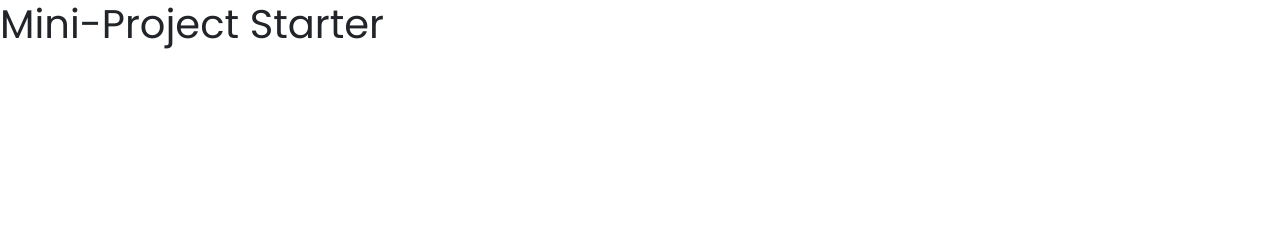
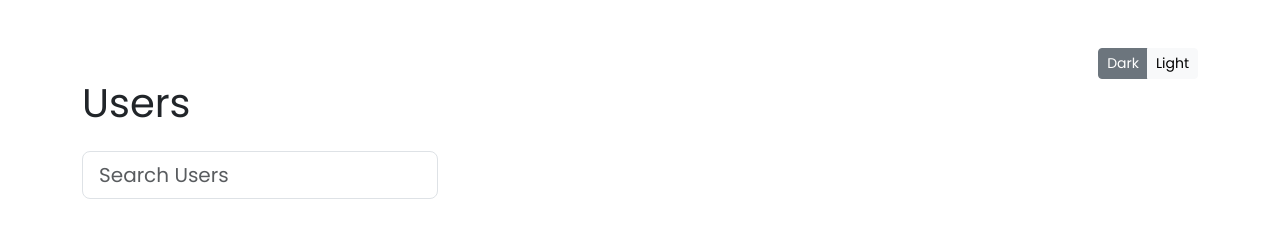
Before and after one commit to palegret/udemy-bootstrap-5-from-scratch, a plain HTML site: page mini-projects/user-list/index.html in a window 1280 px wide. Drawn offline with nearby package versions, Linux system fonts and the light colour scheme.

Commit message:
User List mini-project - initial implementation

```diff
--- a/mini-projects/user-list/index.html
+++ b/mini-projects/user-list/index.html
@@ -14,12 +14,35 @@
       href="https://cdn.jsdelivr.net/npm/bootstrap-icons@1.13.1/font/bootstrap-icons.min.css" />
     <link rel="stylesheet" href="assets/css/bootstrap.min.css" />
     <link rel="stylesheet" href="css/styles.css" />
-    <title>Mini-Project Starter</title>
+    <title>User List</title>
   </head>
   <body>
-    <h1>Mini-Project Starter</h1>
+    <header class="mb-5">
+      <div class="container mt-5">
+        <div class="d-flex justify-content-end">
+          <div class="btn-group">
+            <button class="btn btn-secondary btn-sm" data-bs-theme-value="dark">
+              Dark
+            </button>
+            <button class="btn btn-light btn-sm" data-bs-theme-value="light">
+              Light
+            </button>
+          </div>
+        </div>
+        <h1 class="mb-4">Users</h1>
+        <div class="row">
+          <div class="col-md-4">
+            <input
+              type="text"
+              class="form-control form-control-lg"
+              placeholder="Search Users" />
+          </div>
+        </div>
+      </div>
+    </header>
 
     <script src="assets/js/bootstrap.bundle.min.js"></script>
+    <script src="assets/js/darkmodetoggle.js"></script>
     <script src="js/script.js"></script>
   </body>
 </html>
```
